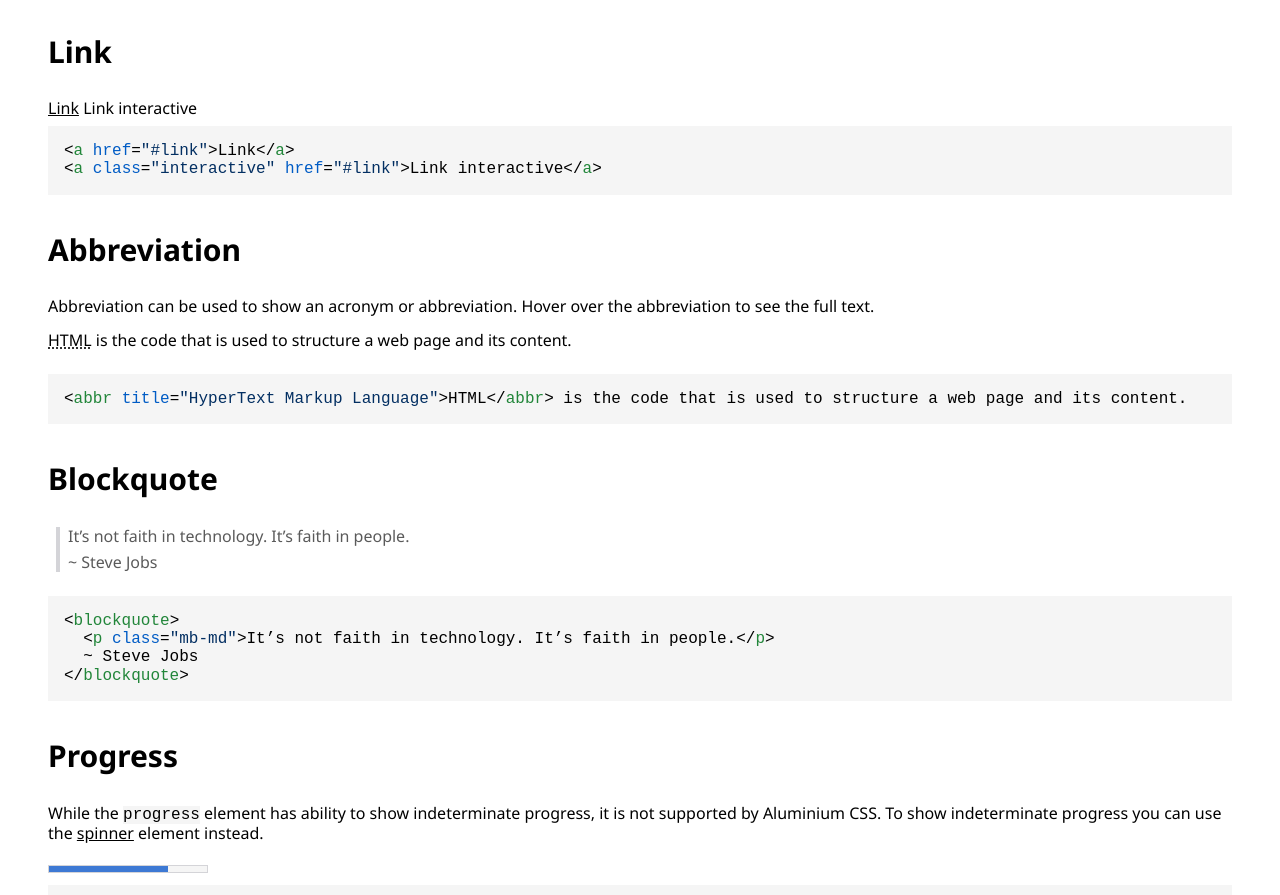
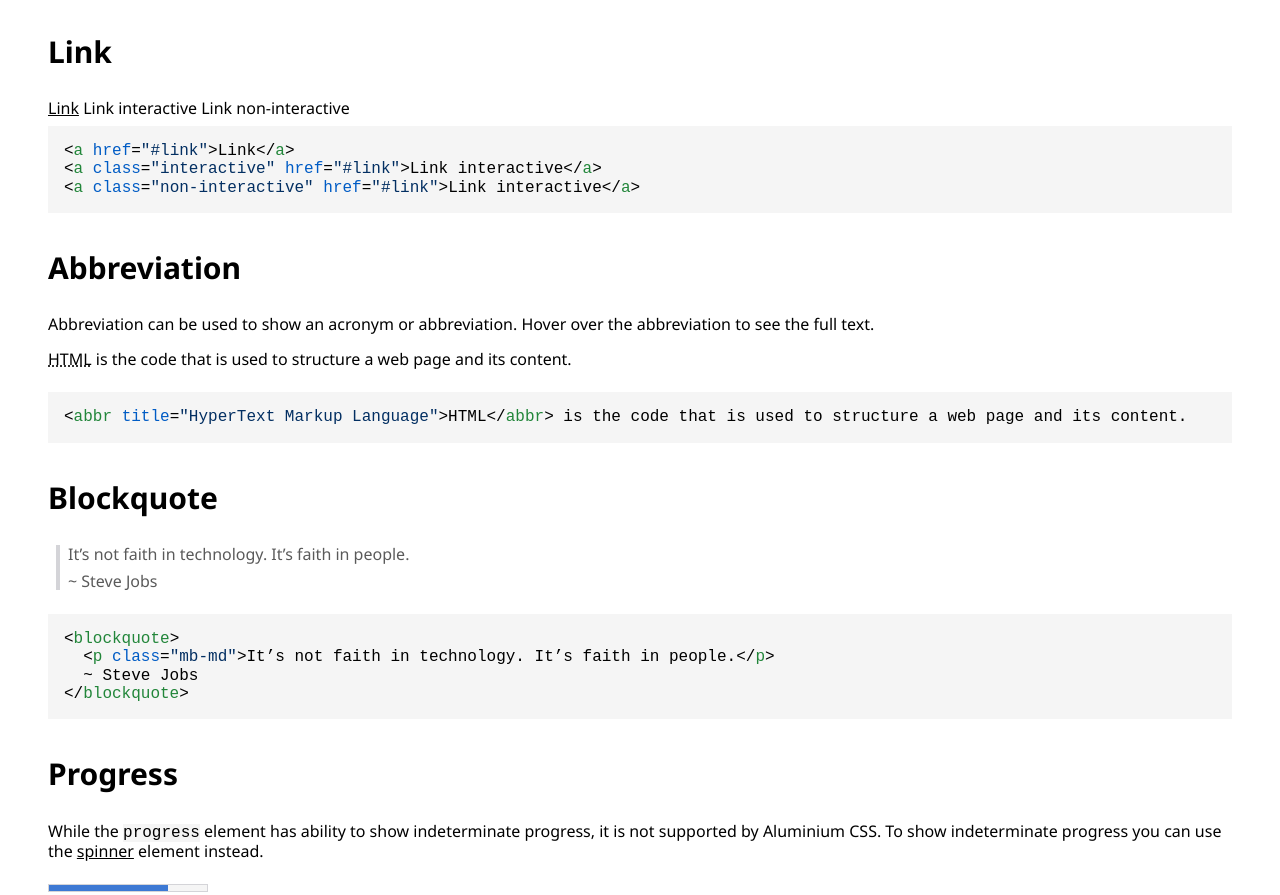
Before and after one commit to pr0gramista/aluminiumcss, a website: page index.html in a window 1280 px wide. Shown: the part 2582-3477 px from the top of the page. Drawn offline with nearby package versions, Linux system fonts and the light colour scheme.

Commit message:
Add non-interactive link

```diff
--- a/index.html
+++ b/index.html
@@ -167,8 +167,10 @@ require('aluminiumcss/dist/aluminium.min.css')</code></pre>
       <h3 id="link">Link</h3>
       <a href="#link">Link</a>
       <a href="#link" class="interactive">Link interactive</a>
+      <a href="#link" class="non-interactive">Link non-interactive</a>
       <pre><code class="language-html my-md">&lt;a href="#link"&gt;Link&lt;/a&gt;
-&lt;a class="interactive" href="#link"&gt;Link interactive&lt;/a&gt;</code></pre>
+&lt;a class="interactive" href="#link"&gt;Link interactive&lt;/a&gt;
+&lt;a class="non-interactive" href="#link"&gt;Link interactive&lt;/a&gt;</code></pre>
       <h3 id="abbr">Abbreviation</h3>
       <p>
         Abbreviation can be used to show an acronym or abbreviation. Hover over the abbreviation to see the full text.
--- a/style.css
+++ b/style.css
@@ -657,6 +657,11 @@ a.alu.interactive {
 .alu-all a.interactive:not(.notalu):not(.notalu a):hover,
 a.alu.interactive:hover {
   text-decoration: underline;
+}
+
+.alu-all a.non-interactive:not(.notalu):not(.notalu a),
+a.alu.non-interactive {
+  text-decoration: none;
 }
 
 .alu-all blockquote:not(.notalu):not(.notalu a),
```
Also changed, not shown: index.template.html (+3 -1 lines), dist/aluminium.min.css.
